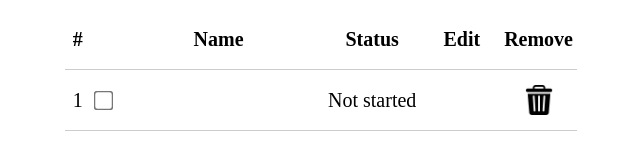
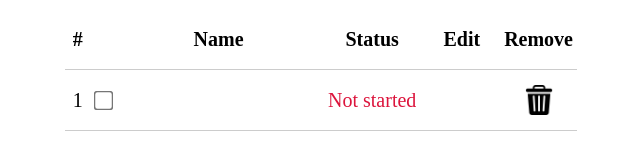
Before and after one commit to Kartow/to-do-vue, a Vue app: page / in a window 1280 px wide. Both pictures are taken after a click on the picture 873 px from the left and 185 px from the top of the page. Shown: the part 221-374 px from the top of the page, without its empty margins (319-959 px from the left). Built offline with nearby package versions, Linux system fonts and the light colour scheme.

Commit message:
feat: status changes on check

```diff
--- a/src/App.vue
+++ b/src/App.vue
@@ -21,7 +21,7 @@ export default {
       this.todosAmount++
       this.texts.push({
         text: text,
-        status: 'Not started',
+        status: false,
         index: this.todosAmount
       })
     },
--- a/src/components/List.vue
+++ b/src/components/List.vue
@@ -10,9 +10,10 @@
         </li>
         <li v-for="text, index in texts">
             <p class="list-index">{{ text.index }}</p>
-            <p class="list-checkbox"><input type="checkbox"></p>
+            <p class="list-checkbox"><input type="checkbox" v-model="text.status"></p>
             <p class="list-name">{{ text.text }}</p>
-            <p class="list-status">{{ text.status }}</p>
+            <p class="list-status done" v-if="text.status">Done</p>
+            <p class="list-status not-started" v-else>Not started</p>
             <p class="list-button"><img></p>
             <p class="list-button"><img src="../assets/bin.png" @click="remove(index)"></p>
         </li>
@@ -73,6 +74,12 @@ ul{
         .list-button{
             flex: 0 0 15%;
         }
+        .done{
+            color: forestgreen;
+        }
+        .not-started{
+            color: crimson;
+        }
     }
 }
 
```
